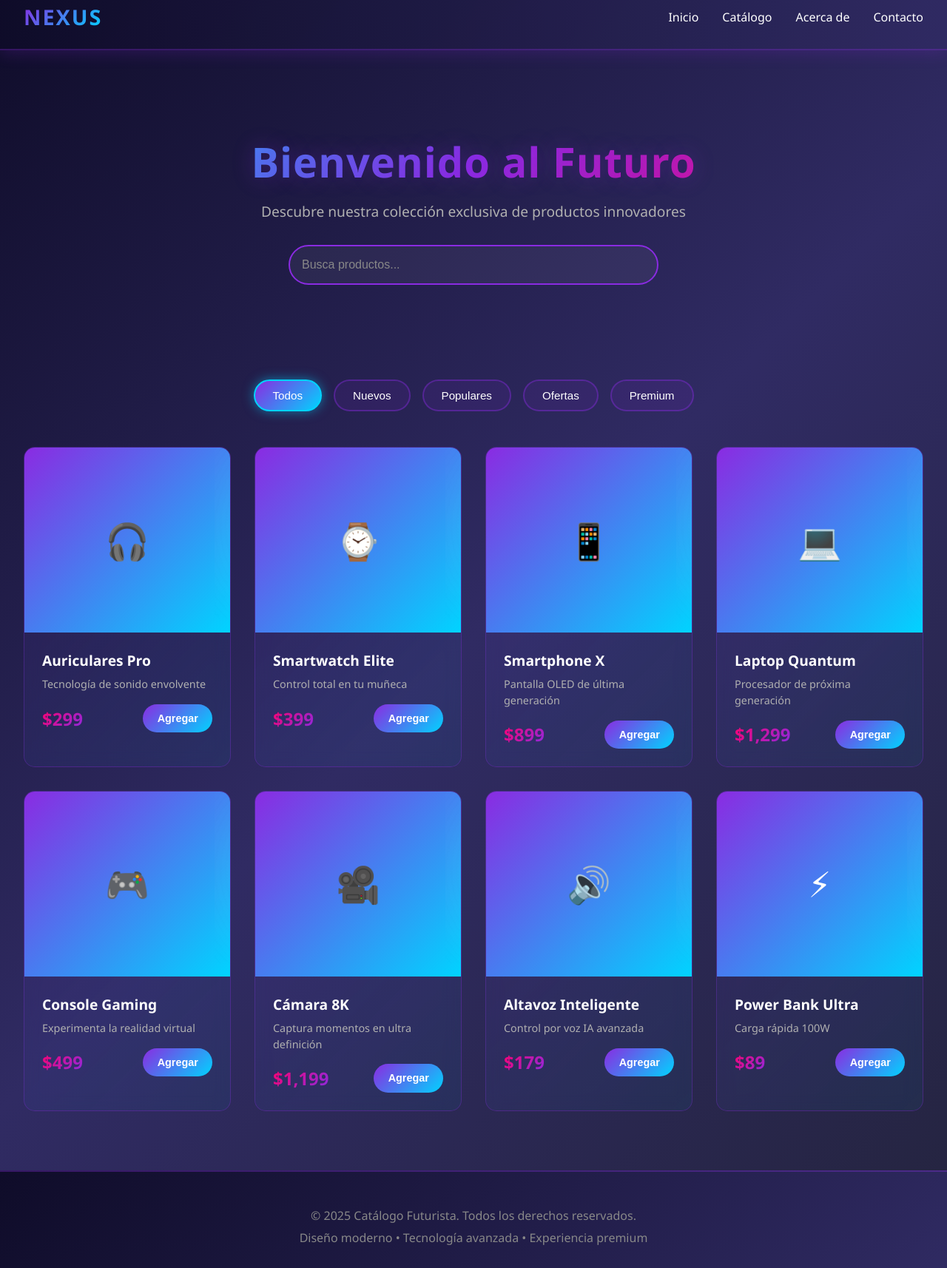
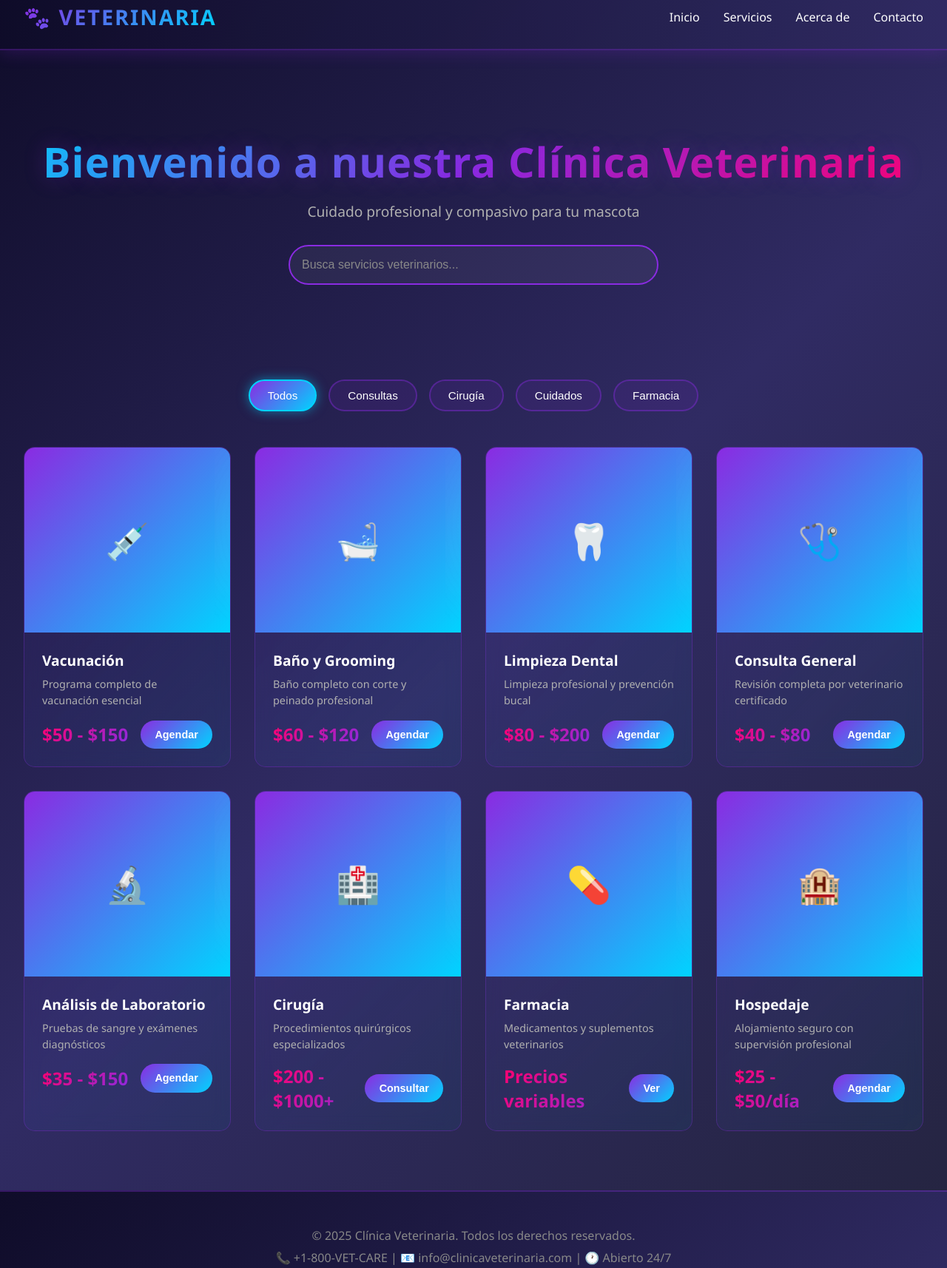
Before and after one commit to Jhomayra21/ProyectoVeterinaria2.0, a plain HTML site: page index.html in a window 1280 px wide. Shown: the part 21-1735 px from the top of the page at 74% size. Drawn offline with Linux system fonts and the light colour scheme.

Commit message:
Agregar catálogo de servicios veterinarios a interfaz futurista

```diff
--- a/index.html
+++ b/index.html
@@ -3,7 +3,7 @@
 <head>
     <meta charset="UTF-8">
     <meta name="viewport" content="width=device-width, initial-scale=1.0">
-    <title>Catálogo Futurista</title>
+    <title>Clínica Veterinaria - Catálogo de Servicios</title>
     <style>
         * {
             margin: 0;
@@ -319,10 +319,10 @@
     <!-- Navegación -->
     <header>
         <nav>
-            <div class="logo">NEXUS</div>
+            <div class="logo">🐾 VETERINARIA</div>
             <ul class="nav-links">
                 <li><a href="#inicio">Inicio</a></li>
-                <li><a href="#catalogo">Catálogo</a></li>
+                <li><a href="#catalogo">Servicios</a></li>
                 <li><a href="#about">Acerca de</a></li>
                 <li><a href="#contacto">Contacto</a></li>
             </ul>
@@ -331,125 +331,125 @@
 
     <!-- Hero Section -->
     <section class="hero" id="inicio">
-        <h1>Bienvenido al Futuro</h1>
-        <p>Descubre nuestra colección exclusiva de productos innovadores</p>
+        <h1>Bienvenido a nuestra Clínica Veterinaria</h1>
+        <p>Cuidado profesional y compasivo para tu mascota</p>
         <div class="search-container">
-            <input type="text" placeholder="Busca productos...">
+            <input type="text" placeholder="Busca servicios veterinarios...">
         </div>
     </section>
 
     <!-- Filtros -->
     <section class="filters">
         <button class="filter-btn active">Todos</button>
-        <button class="filter-btn">Nuevos</button>
-        <button class="filter-btn">Populares</button>
-        <button class="filter-btn">Ofertas</button>
-        <button class="filter-btn">Premium</button>
+        <button class="filter-btn">Consultas</button>
+        <button class="filter-btn">Cirugía</button>
+        <button class="filter-btn">Cuidados</button>
+        <button class="filter-btn">Farmacia</button>
     </section>
 
     <!-- Catálogo -->
     <section class="catalog" id="catalogo">
         <div class="products-grid">
-            <!-- Producto 1 -->
+            <!-- Servicio 1: Vacunación -->
             <div class="product-card">
-                <div class="product-image">🎧</div>
+                <div class="product-image">💉</div>
                 <div class="product-info">
-                    <h3 class="product-title">Auriculares Pro</h3>
-                    <p class="product-description">Tecnología de sonido envolvente</p>
+                    <h3 class="product-title">Vacunación</h3>
+                    <p class="product-description">Programa completo de vacunación esencial</p>
                     <div class="product-footer">
-                        <span class="product-price">$299</span>
-                        <button class="btn-add">Agregar</button>
+                        <span class="product-price">$50 - $150</span>
+                        <button class="btn-add">Agendar</button>
                     </div>
                 </div>
             </div>
 
-            <!-- Producto 2 -->
+            <!-- Servicio 2: Baño y Grooming -->
             <div class="product-card">
-                <div class="product-image">⌚</div>
+                <div class="product-image">🛁</div>
                 <div class="product-info">
-                    <h3 class="product-title">Smartwatch Elite</h3>
-                    <p class="product-description">Control total en tu muñeca</p>
+                    <h3 class="product-title">Baño y Grooming</h3>
+                    <p class="product-description">Baño completo con corte y peinado profesional</p>
                     <div class="product-footer">
-                        <span class="product-price">$399</span>
-                        <button class="btn-add">Agregar</button>
+                        <span class="product-price">$60 - $120</span>
+                        <button class="btn-add">Agendar</button>
                     </div>
                 </div>
             </div>
 
-            <!-- Producto 3 -->
+            <!-- Servicio 3: Limpieza Dental -->
             <div class="product-card">
-                <div class="product-image">📱</div>
+                <div class="product-image">🦷</div>
                 <div class="product-info">
-                    <h3 class="product-title">Smartphone X</h3>
-                    <p class="product-description">Pantalla OLED de última generación</p>
+                    <h3 class="product-title">Limpieza Dental</h3>
+                    <p class="product-description">Limpieza profesional y prevención bucal</p>
                     <div class="product-footer">
-                        <span class="product-price">$899</span>
-                        <button class="btn-add">Agregar</button>
+                        <span class="product-price">$80 - $200</span>
+                        <button class="btn-add">Agendar</button>
                     </div>
                 </div>
             </div>
 
-            <!-- Producto 4 -->
+            <!-- Servicio 4: Consulta General -->
             <div class="product-card">
-                <div class="product-image">💻</div>
+                <div class="product-image">🩺</div>
                 <div class="product-info">
-                    <h3 class="product-title">Laptop Quantum</h3>
-                    <p class="product-description">Procesador de próxima generación</p>
+                    <h3 class="product-title">Consulta General</h3>
+                    <p class="product-description">Revisión completa por veterinario certificado</p>
                     <div class="product-footer">
-                        <span class="product-price">$1,299</span>
-                        <button class="btn-add">Agregar</button>
+                        <span class="product-price">$40 - $80</span>
+                        <button class="btn-add">Agendar</button>
                     </div>
                 </div>
             </div>
 
-            <!-- Producto 5 -->
+            <!-- Servicio 5: Análisis de Laboratorio -->
             <div class="product-card">
-                <div class="product-image">🎮</div>
+                <div class="product-image">🔬</div>
                 <div class="product-info">
-                    <h3 class="product-title">Console Gaming</h3>
-                    <p class="product-description">Experimenta la realidad virtual</p>
+                    <h3 class="product-title">Análisis de Laboratorio</h3>
+                    <p class="product-description">Pruebas de sangre y exámenes diagnósticos</p>
                     <div class="product-footer">
-                        <span class="product-price">$499</span>
-                        <button class="btn-add">Agregar</button>
+                        <span class="product-price">$35 - $150</span>
+                        <button class="btn-add">Agendar</button>
                     </div>
                 </div>
             </div>
 
-            <!-- Producto 6 -->
+            <!-- Servicio 6: Cirugía -->
             <div class="product-card">
-                <div class="product-image">🎥</div>
+                <div class="product-image">🏥</div>
                 <div class="product-info">
-                    <h3 class="product-title">Cámara 8K</h3>
-                    <p class="product-description">Captura momentos en ultra definición</p>
+                    <h3 class="product-title">Cirugía</h3>
+                    <p class="product-description">Procedimientos quirúrgicos especializados</p>
                     <div class="product-footer">
-                        <span class="product-price">$1,199</span>
-                        <button class="btn-add">Agregar</button>
+                        <span class="product-price">$200 - $1000+</span>
+                        <button class="btn-add">Consultar</button>
                     </div>
                 </div>
             </div>
 
-            <!-- Producto 7 -->
+            <!-- Servicio 7: Farmacia -->
             <div class="product-card">
-                <div class="product-image">🔊</div>
+                <div class="product-image">💊</div>
                 <div class="product-info">
-                    <h3 class="product-title">Altavoz Inteligente</h3>
-                    <p class="product-description">Control por voz IA avanzada</p>
+                    <h3 class="product-title">Farmacia</h3>
+                    <p class="product-description">Medicamentos y suplementos veterinarios</p>
                     <div class="product-footer">
-                        <span class="product-price">$179</span>
-                        <button class="btn-add">Agregar</button>
+                        <span class="product-price">Precios variables</span>
+                        <button class="btn-add">Ver</button>
                     </div>
                 </div>
             </div>
 
-            <!-- Producto 8 -->
+            <!-- Servicio 8: Hospedaje -->
             <div class="product-card">
-                <div class="product-image">⚡</div>
+                <div class="product-image">🏨</div>
                 <div class="product-info">
-                    <h3 class="product-title">Power Bank Ultra</h3>
-                    <p class="product-description">Carga rápida 100W</p>
+                    <h3 class="product-title">Hospedaje</h3>
+                    <p class="product-description">Alojamiento seguro con supervisión profesional</p>
                     <div class="product-footer">
-                        <span class="product-price">$89</span>
-                        <button class="btn-add">Agregar</button>
+                        <span class="product-price">$25 - $50/día</span>
+                        <button class="btn-add">Agendar</button>
                     </div>
                 </div>
             </div>
@@ -458,8 +458,8 @@
 
     <!-- Footer -->
     <footer>
-        <p>&copy; 2025 Catálogo Futurista. Todos los derechos reservados.</p>
-        <p>Diseño moderno • Tecnología avanzada • Experiencia premium</p>
+        <p>&copy; 2025 Clínica Veterinaria. Todos los derechos reservados.</p>
+        <p>📞 +1-800-VET-CARE | 📧 info@clinicaveterinaria.com | 🕐 Abierto 24/7</p>
     </footer>
 </body>
 </html>
```
